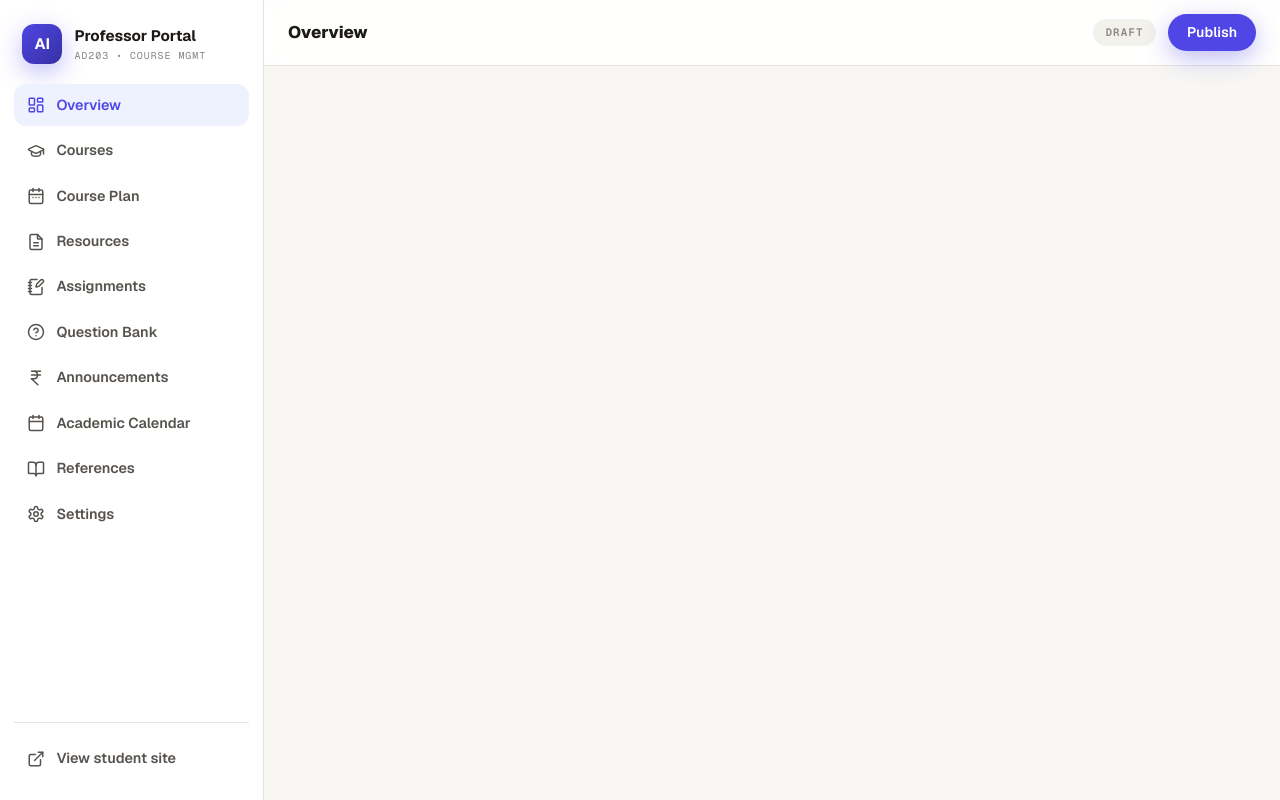
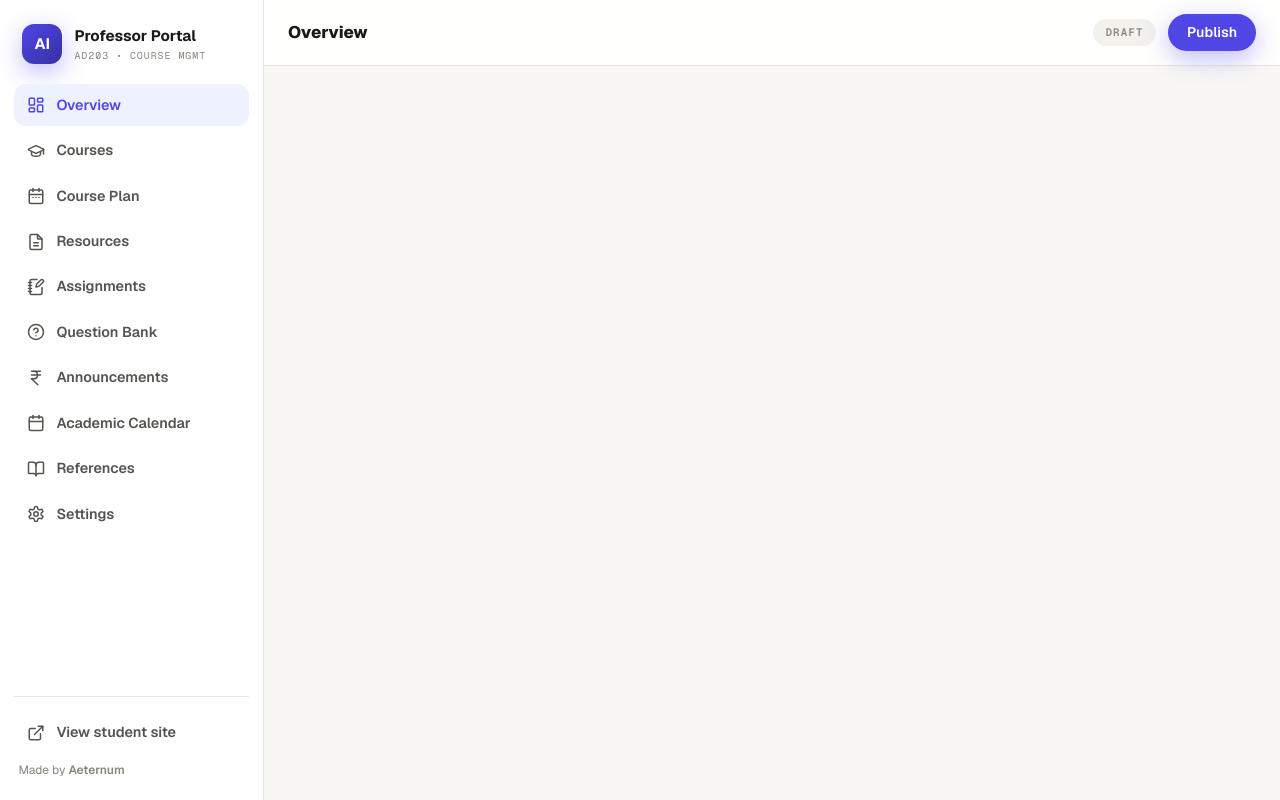
Before and after one commit to aswanth1997-crea/wrk, a plain HTML site: page professor.html in a window 1280 px wide. Drawn offline with Linux system fonts and the light colour scheme; no server answers.

Commit message:
Add Aeternum credit to site and admin portal

```diff
--- a/assets/css/admin.css
+++ b/assets/css/admin.css
@@ -168,6 +168,18 @@
   gap: 0.2rem;
   border-top: 1px solid var(--color-border);
   padding-top: 0.9rem;
+}
+
+.admin-sidebar__made {
+  margin: 0;
+  font-size: 0.75rem;
+  color: var(--color-muted);
+  padding: 0.25rem 0.25rem 0;
+}
+
+.admin-sidebar__made strong {
+  color: inherit;
+  font-weight: 600;
 }
 
 /* ---------- Main ---------- */
--- a/assets/css/styles.css
+++ b/assets/css/styles.css
@@ -1766,6 +1766,15 @@ ul {
   color: var(--color-muted);
 }
 
+.footer__made {
+  color: var(--color-muted);
+}
+
+.footer__made strong {
+  color: var(--color-night-body);
+  font-weight: 600;
+}
+
 .back-top {
   display: inline-flex;
   align-items: center;
--- a/professor.html
+++ b/professor.html
@@ -73,6 +73,7 @@
           <svg xmlns="http://www.w3.org/2000/svg" viewBox="0 0 24 24" fill="none" stroke="currentColor" stroke-width="2" stroke-linecap="round" stroke-linejoin="round" aria-hidden="true"><path d="M15 3h6v6"/><path d="M10 14 21 3"/><path d="M18 13v6a2 2 0 0 1-2 2H5a2 2 0 0 1-2-2V8a2 2 0 0 1 2-2h6"/></svg>
           View student site
         </a>
+        <p class="admin-sidebar__made">Made by <strong>Aeternum</strong></p>
       </div>
     </aside>
 
```
Also changed, not shown: index.html (+1 -0 lines).
